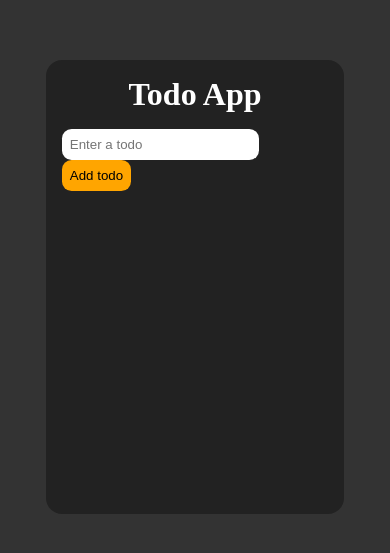
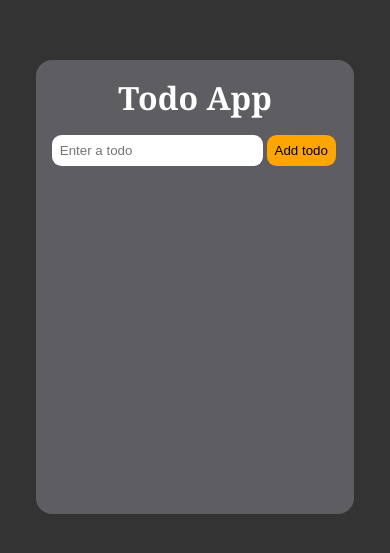
Before and after one commit to FarhanIslam123/TodoApp, a plain HTML site: page index.html in a window 390 px wide. Shown: the part 151-704 px from the top of the page. Drawn offline with Linux system fonts and the light colour scheme.

```diff
--- a/index.css
+++ b/index.css
@@ -6,6 +6,8 @@
   text-decoration: none;
   outline: none;
 }
+
+
 html{
   scroll-behavior: smooth;
 }
@@ -19,23 +21,27 @@ html{
 
 }
 .card{
-  background: #222;
+  background: #5D5D62;
   color: white;
   padding: 1rem;
   min-height: 50%;
   overflow: scroll;
   border-radius: 1rem;
+  max-height: 80%;
+  width: 80%;
 }
 .card-tittle{
   font-size: 2rem;
   text-align: center;
   margin-bottom:1rem;
+  font-family: Cambria, Cochin, Georgia, Times, 'Times New Roman', serif;
 }
 input{
   border:none;
   border-radius: 0.6rem;
   padding: 0.5rem;
   width: 68%;
+
 }
 .btn{
   border: none;
@@ -44,6 +50,7 @@ input{
   background-color: orange;
   transition: all 0.3s;
   cursor: pointer;
+
 }
 .btn:hover{
   background: white;
@@ -59,7 +66,7 @@ input{
   padding: 0.5rem;
   border-radius: 0.6rem;
   margin: 1rem 0;
-  transition: all 0.3s
+  transition: all 0.3s;
 }
 .li-style:hover{
   background-color: #111;
```
